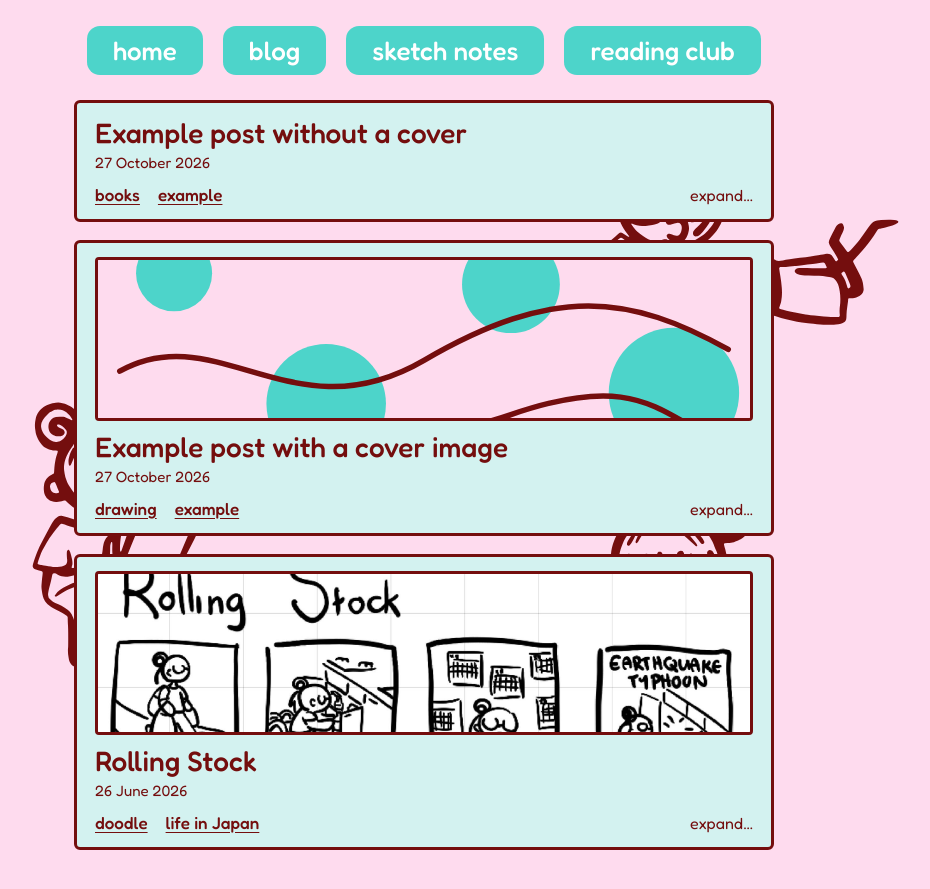
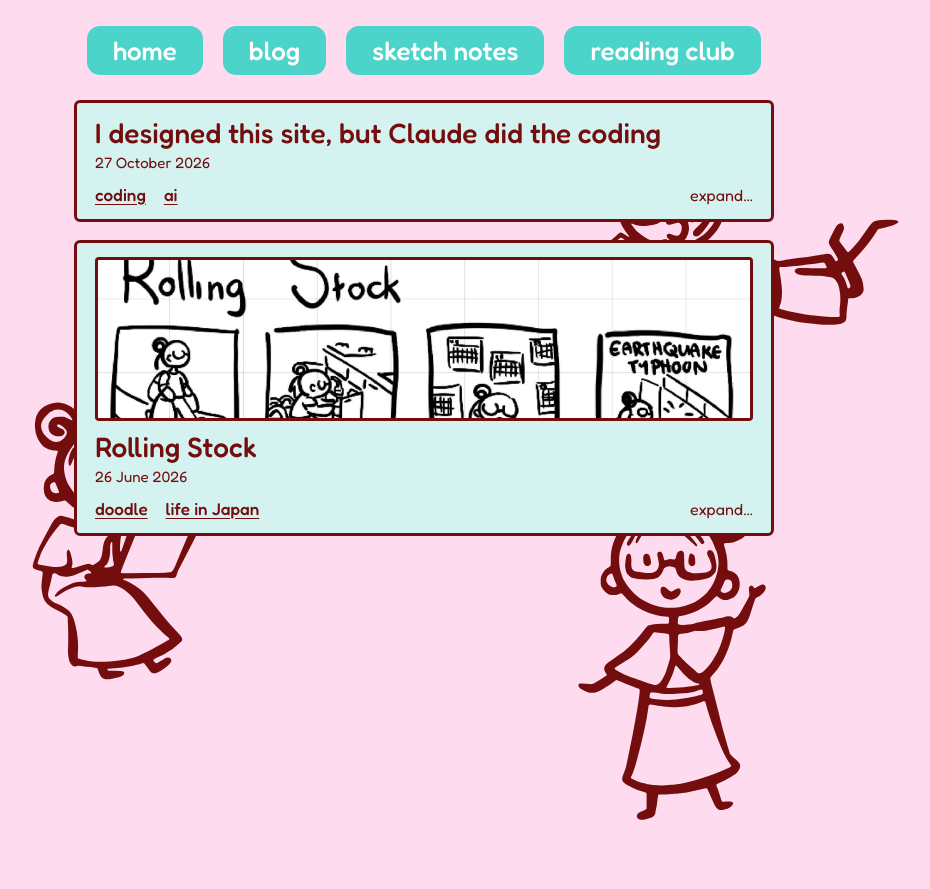
Before and after one commit to mish-tan/mish-tan.github.io, a Jekyll site: the page built from blog/index.html, in a window 1280 px wide. Shown: the top 889 px of the page, without its empty margins (216-1146 px from the left). Built offline with Jekyll 4.4.1, drawn with Linux system fonts in a browser that asks for light colours.

Commit message:
clean up example posts

```diff
--- a/_posts/2026-10-27-example-post-with-a-cover.md
+++ /dev/null
@@ -1,17 +0,0 @@
----
-layout: post
-title: Example post with a cover image
-cover: /assets/images/example-cover.svg
-cover_alt: Teal circles and maroon squiggles on a pink background
-tags: [drawing, example]
----
-
-This is an example post so you can see how a post with a cover image looks. Delete this file when you write your first real post.
-
-## A heading
-
-Write your post in plain Markdown. **Bold**, *italics* and [links](https://mish-tan.github.io) all work.
-
-> Quotes look like this.
-
-Clicking a tag at the bottom of this card shows every post with that tag.
--- a/_posts/2026-10-27-example-post-without-a-cover.md
+++ b/_posts/2026-10-27-example-post-without-a-cover.md
@@ -1,7 +1,7 @@
 ---
 layout: post
-title: Example post without a cover
-tags: [books, example]
+title: I designed this site, but Claude did the coding
+tags: [coding, ai]
 ---
 
-This example has no cover image, so it shows up as a slim card on the blog page. Delete this file when you write your first real post.
+I designed this site, but Claude did the coding.
```
